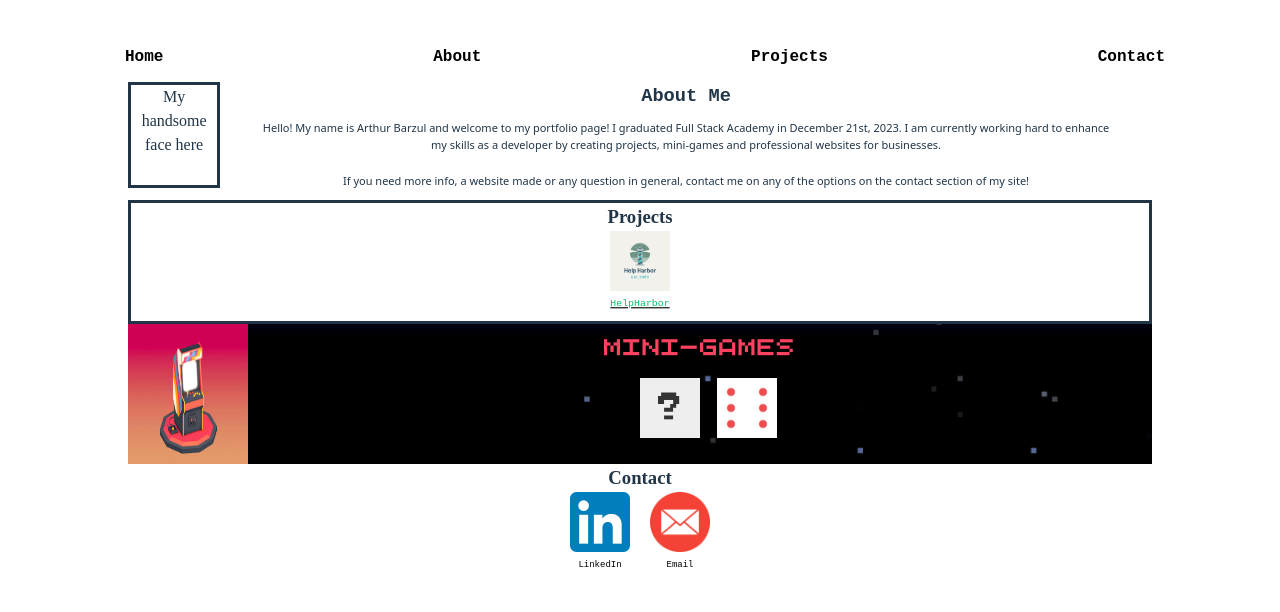
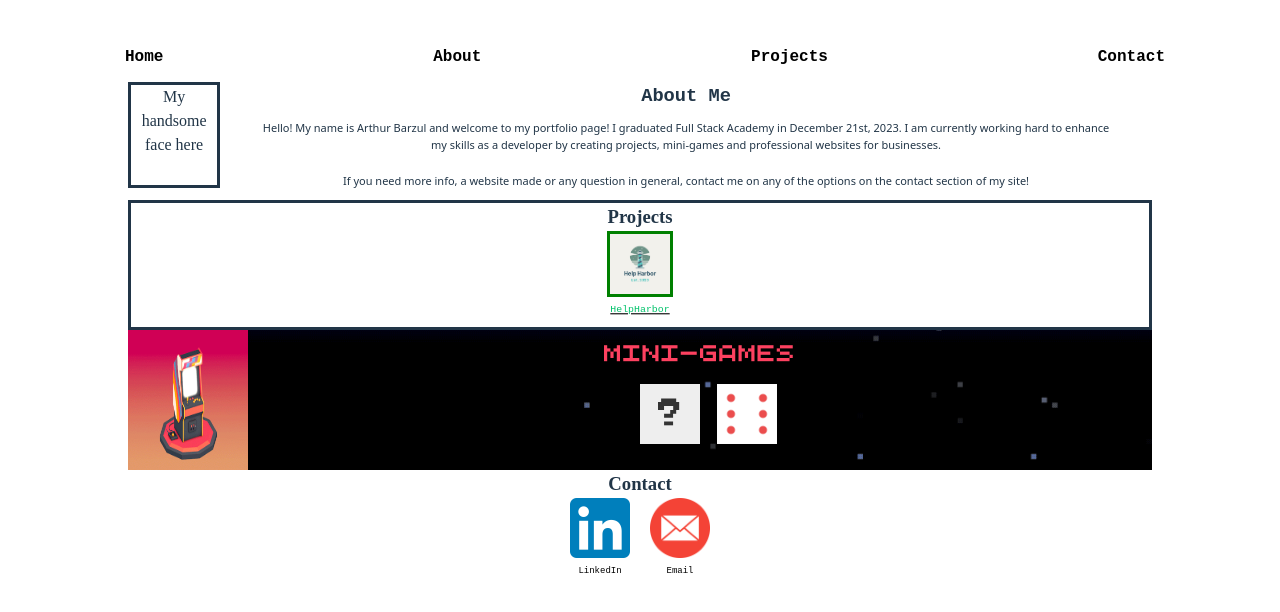
Before and after one commit to Art-Luzrab/PortfolioSite, a React (Vite) app: page / in a window 1280 px wide. In both pictures the pointer is over the picture 640 px from the left and 260 px from the top of the page. Shown: the top 612 px of the page. Built offline with nearby package versions, Linux system fonts and the light colour scheme.

Commit message:
hover now works for the helpharborlogo

```diff
--- a/src/App.css
+++ b/src/App.css
@@ -118,9 +118,11 @@ a {
   flex-direction: column;
 }
 
-/* .helpharborLogo a {
-  display: inline-block;
-} */
+#hhimg:hover{
+  border: solid green;
+  transition: transform 0.3s ease;
+
+}
 
 .helpharborLogo:hover #hht {
   transform: scale(1.1);
```
